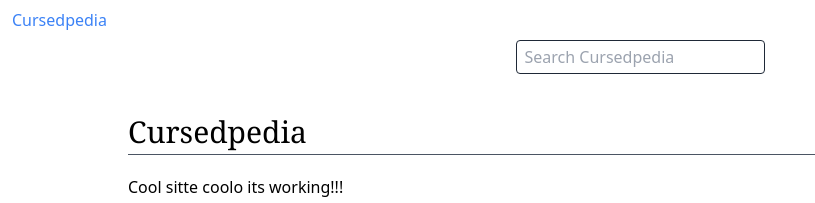
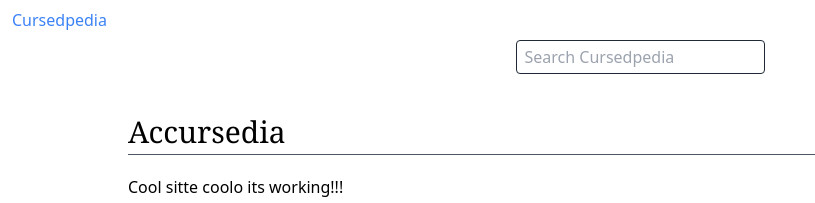
Before and after one commit to suissujin/Cursedpedia, a SvelteKit app: page / in a window 1280 px wide. Shown: the top 203 px of the page, without its empty margins (0-815 px from the left). Built offline with nearby package versions, Linux system fonts and the light colour scheme.

Commit message:
title change

```diff
--- a/src/routes/(articles)/+page.svelte
+++ b/src/routes/(articles)/+page.svelte
@@ -7,7 +7,7 @@
     startArticles[Math.floor(Math.random() * startArticles.length)]
 </script>
 
-<Article title="Cursedpedia">
+<Article title="Accursedia">
   <p>Cool sitte coolo its working!!!</p>
   <p>
     Random Sitte do:
```
